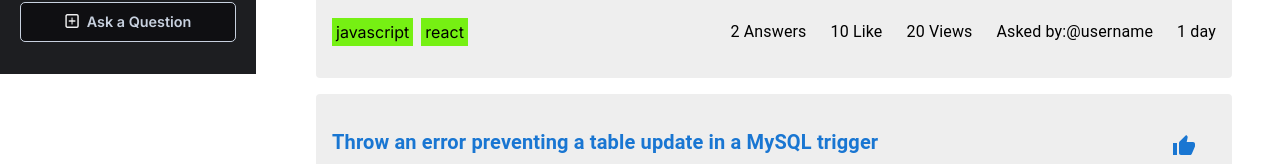
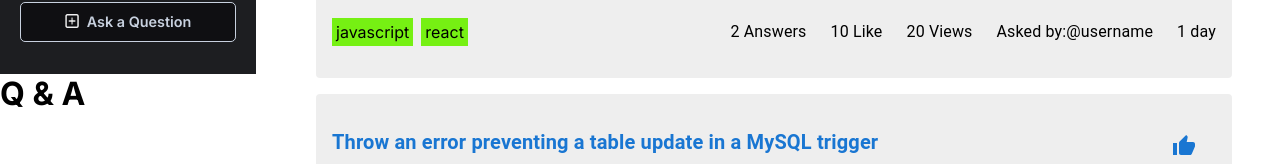
Before and after one commit to Lenindelrionicaragua/Q-And-A, a React app in the folder client/: page / in a window 1280 px wide. Shown: the part 726-890 px from the top of the page. Built offline with nearby package versions, Linux system fonts and the light colour scheme.

Commit message:
update basic homePage after I merged and fix the conflicts

```diff
--- a/client/src/App.css
+++ b/client/src/App.css
@@ -16,7 +16,6 @@ a {
 
 body {
   font-family: "Inter", sans-serif;
-
   height: 100vh;
   font-size: 16px;
 }
@@ -36,5 +35,5 @@ main {
 }
 
 .info-text {
-  color: #135df0;
+  color: #175ff0;
 }
--- a/client/src/App.jsx
+++ b/client/src/App.jsx
@@ -14,7 +14,7 @@ const App = () => {
     <>
       <Header />
       <Nav />
-
+      <h1>Q & A</h1>
       <PageContent>
         <Routes>
           <Route path="/" element={<Home />} />
```
